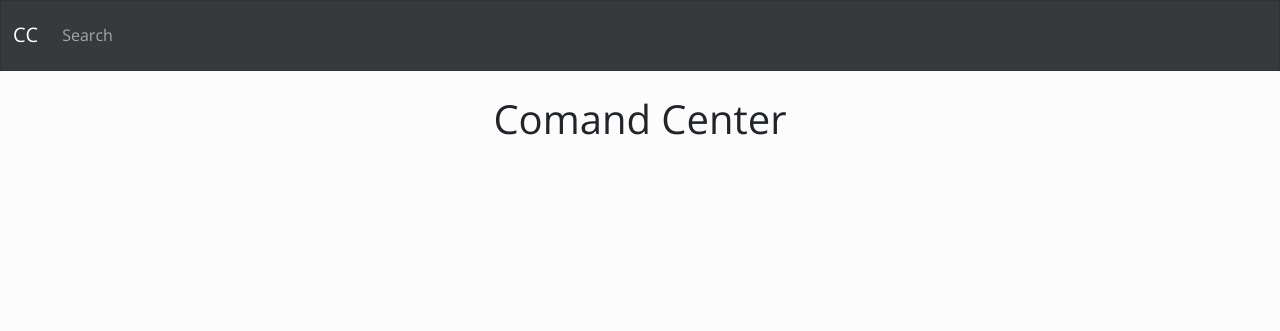
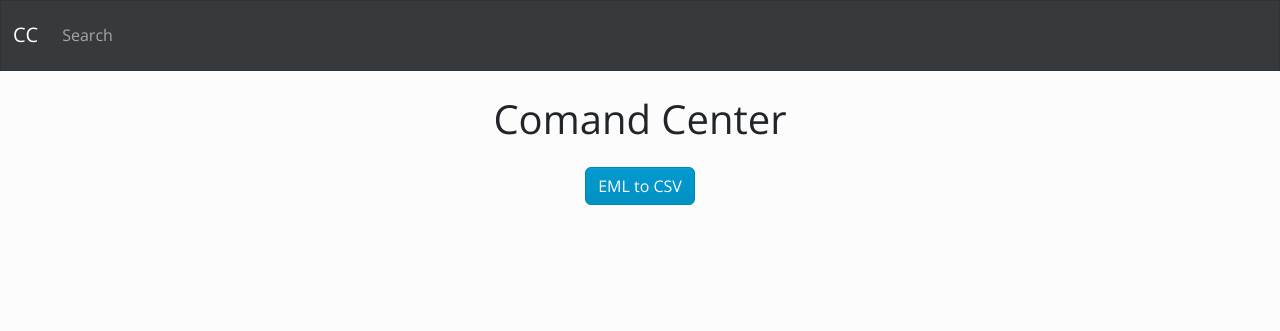
Before and after one commit to danieljkpraveen/cc, a Django app: page / in a window 1280 px wide. Shown: the top 331 px of the page. Run offline with Django 5.2, Linux system fonts and the light colour scheme; some libraries are stand-ins or nearby versions.

Commit message:
updated index content

```diff
--- a/templates/index.html
+++ b/templates/index.html
@@ -7,4 +7,8 @@
 
     <div class="container">
         <h1 class="text-center my-4">Comand Center</h1>
+        <div class="text-center my-3">
+            <a href="{% url 'eml_to_csv' %}" class="btn btn-info">EML to CSV</a>
+        </div>
+    </div>
 {% endblock content %}
```
